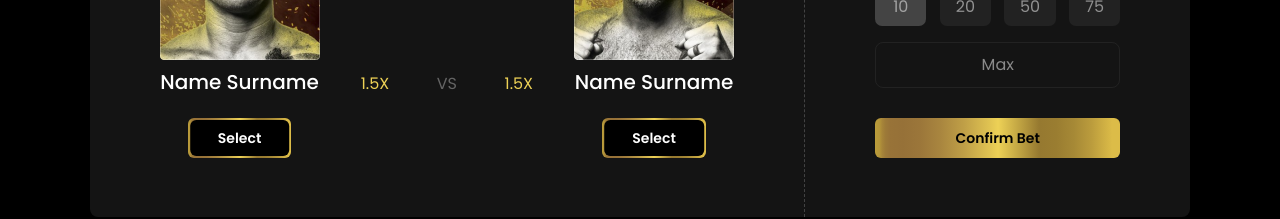
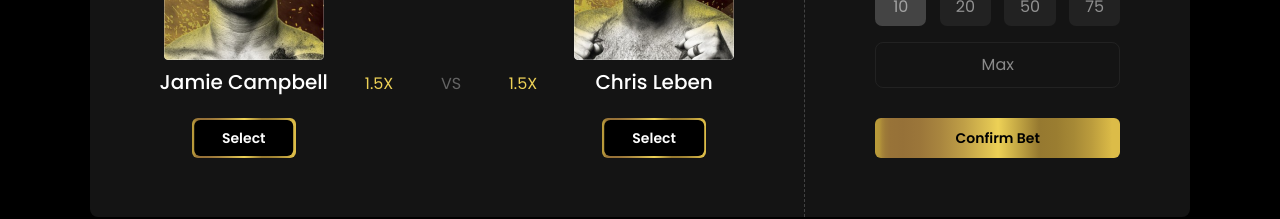
Before and after one commit to deazyyy/ibetcrypto, a React (Create React App) app: page /bet in a window 1280 px wide. Shown: the part 320-539 px from the top of the page. Built offline with nearby package versions, Linux system fonts and the light colour scheme.

Commit message:
Update Betting.tsx
changes

```diff
--- a/src/views/Bet/components/Betting.tsx
+++ b/src/views/Bet/components/Betting.tsx
@@ -12,7 +12,7 @@ const Betting: React.FC = () => {
       <div className="left">
         <div className="namebx">
           <img src="images/usr.png" alt="" />
-          <h4>Name Surname</h4>
+          <h4>Jamie Campbell</h4>
           <button
             onClick={() => setActivenm("btn1")}
             className={isActive("btn1") ? "gradientbtn active" : `gradientbtn`}
@@ -31,7 +31,7 @@ const Betting: React.FC = () => {
         </div>
         <div className="namebx">
           <img src="images/usr2.png" alt="" />
-          <h4>Name Surname</h4>
+          <h4>Chris Leben</h4>
           <button
             onClick={() => setActivenm("btn2")}
             className={isActive("btn2") ? "gradientbtn active" : `gradientbtn`}
```
